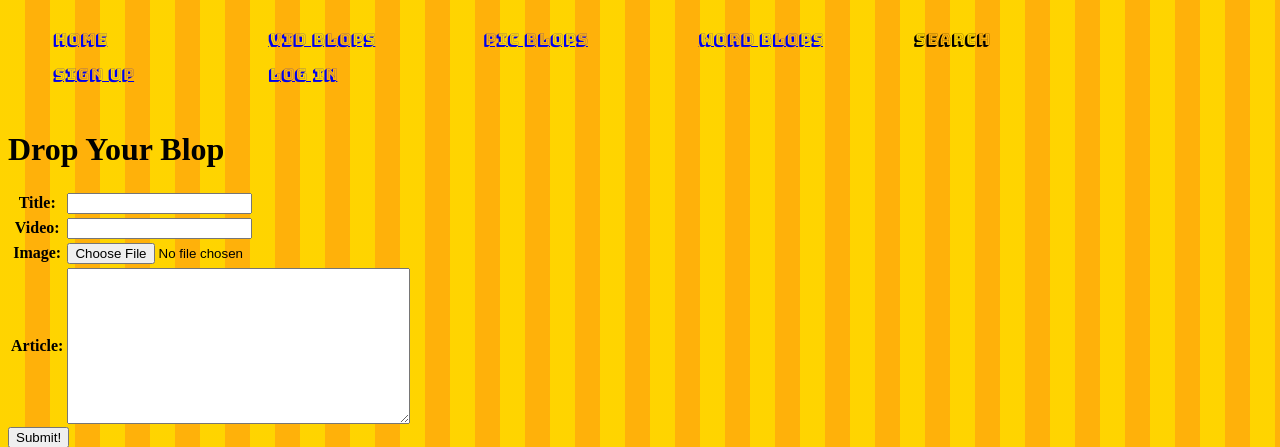
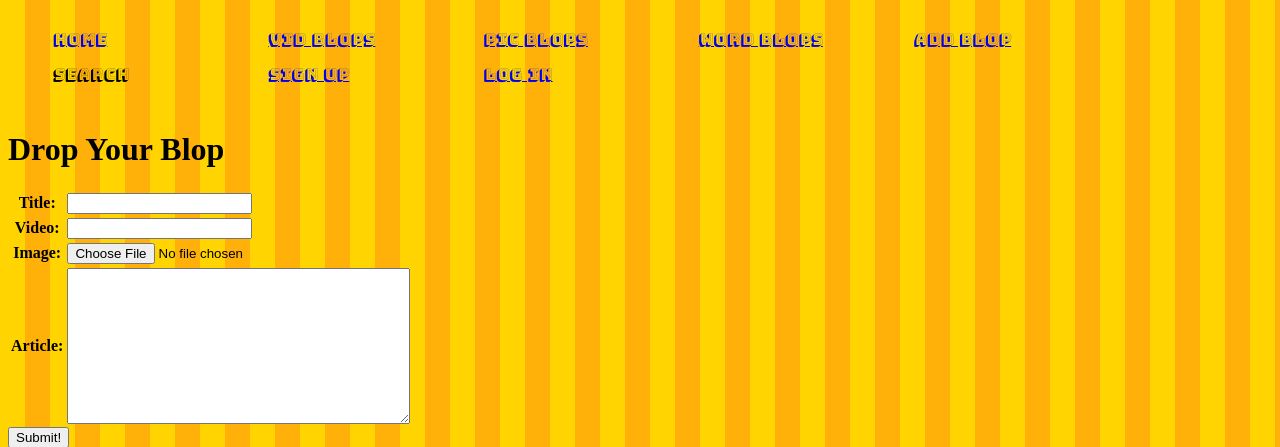
Before and after one commit to laststandjam/Blopper, a Django app: page /blops/create in a window 1280 px wide. Shown: the top 447 px of the page. Run offline with Django 3.2, Linux system fonts and the light colour scheme.

Commit message:
to add 'my blop'

```diff
--- a/main_app/templates/main_app/base.html
+++ b/main_app/templates/main_app/base.html
@@ -19,6 +19,7 @@
                     <li><a href="{% url 'main_app:videos' %}">Vid Blops</a></li>
                     <li><a href="{% url 'main_app:images' %}">Pic Blops</a></li>
                     <li><a href="{% url 'main_app:articles' %}">Word Blops</a></li>
+                    <li><a href="{% url 'main_app:user' %}">Add Blop</a></li>
                     <li>Search</a></li>
                     {% if user.is_authenticated %}
                     <li><a href="{% url 'logout' %}">Log Out</a></li>
```
